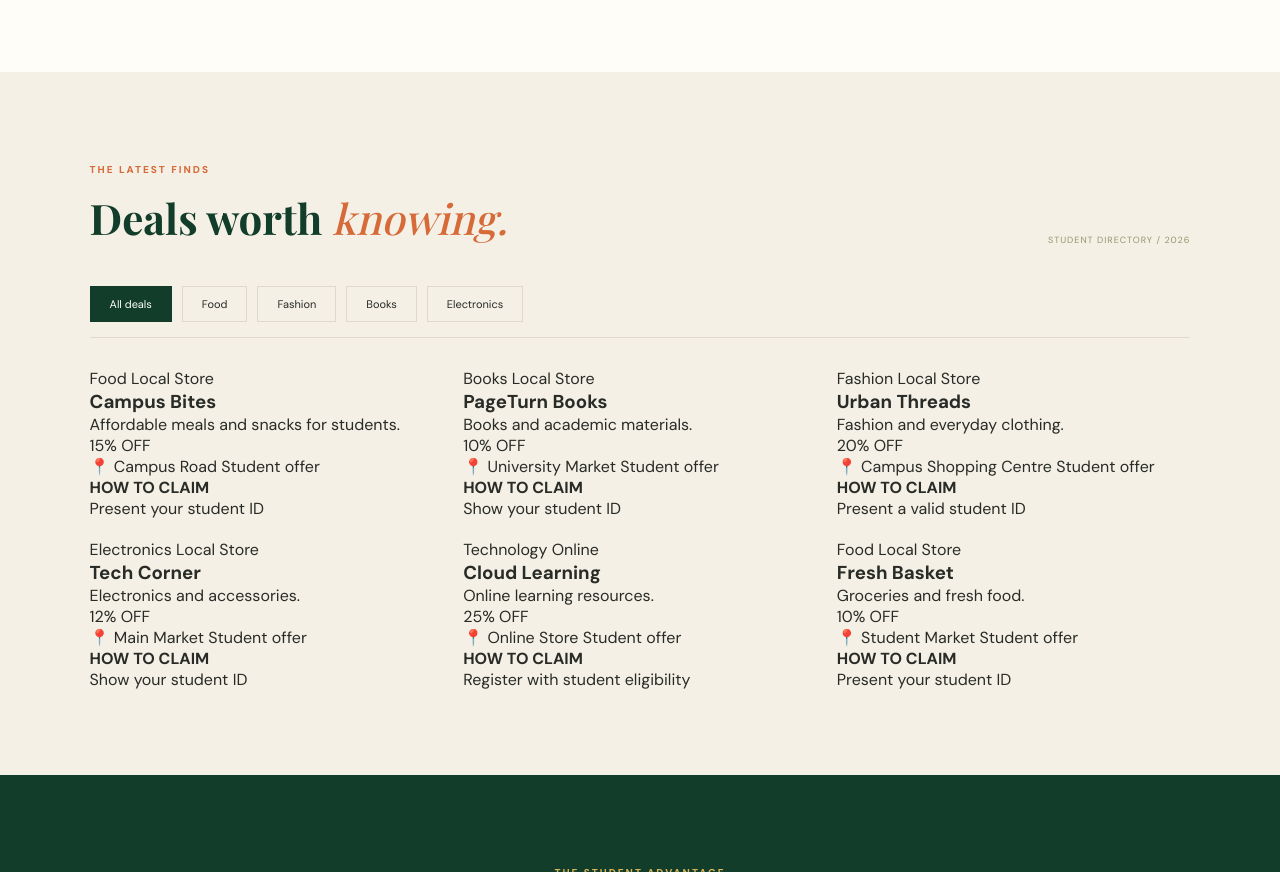
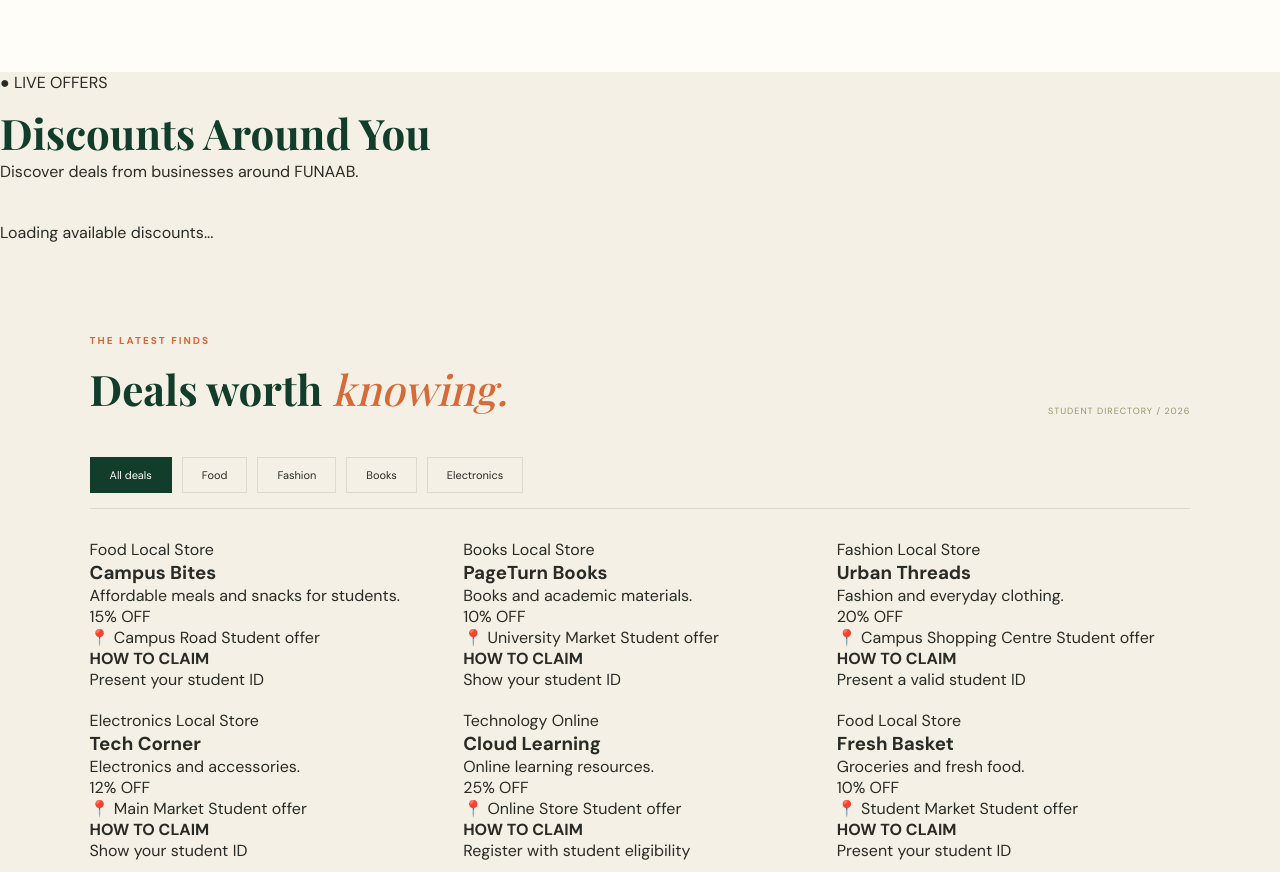
Before and after one commit to emma333elum/studentdeals, a plain HTML site: page index.html in a window 1280 px wide. Shown: the part 1375-2247 px from the top of the page. Drawn offline with nearby package versions, Linux system fonts and the light colour scheme.

Commit message:
Add live deals section to index.html
Added a new section for live offers and discounts.

```diff
--- a/index.html
+++ b/index.html
@@ -9,7 +9,6 @@
 
     <link rel="preconnect" href="https://fonts.googleapis.com">
     <link rel="preconnect" href="https://fonts.gstatic.com" crossorigin>
-
     <link href="https://fonts.googleapis.com/css2?family=DM+Sans:wght@400;500;600;700;800&family=Playfair+Display:wght@500;600;700;800&display=swap" rel="stylesheet">
 
     <link rel="stylesheet" href="style.css">
@@ -214,6 +213,20 @@
 
         </section>
 
+        <section class="live-deals">
+    <div class="deals-heading">
+        <div>
+            <span class="live-label">● LIVE OFFERS</span>
+            <h2>Discounts Around You</h2>
+            <p>Discover deals from businesses around FUNAAB.</p>
+        </div>
+    </div>
+
+    <div id="discount-container" class="discount-grid">
+        <p>Loading available discounts...</p>
+    </div>
+        </section>
+
 
         <!-- DEALS -->
 
```
